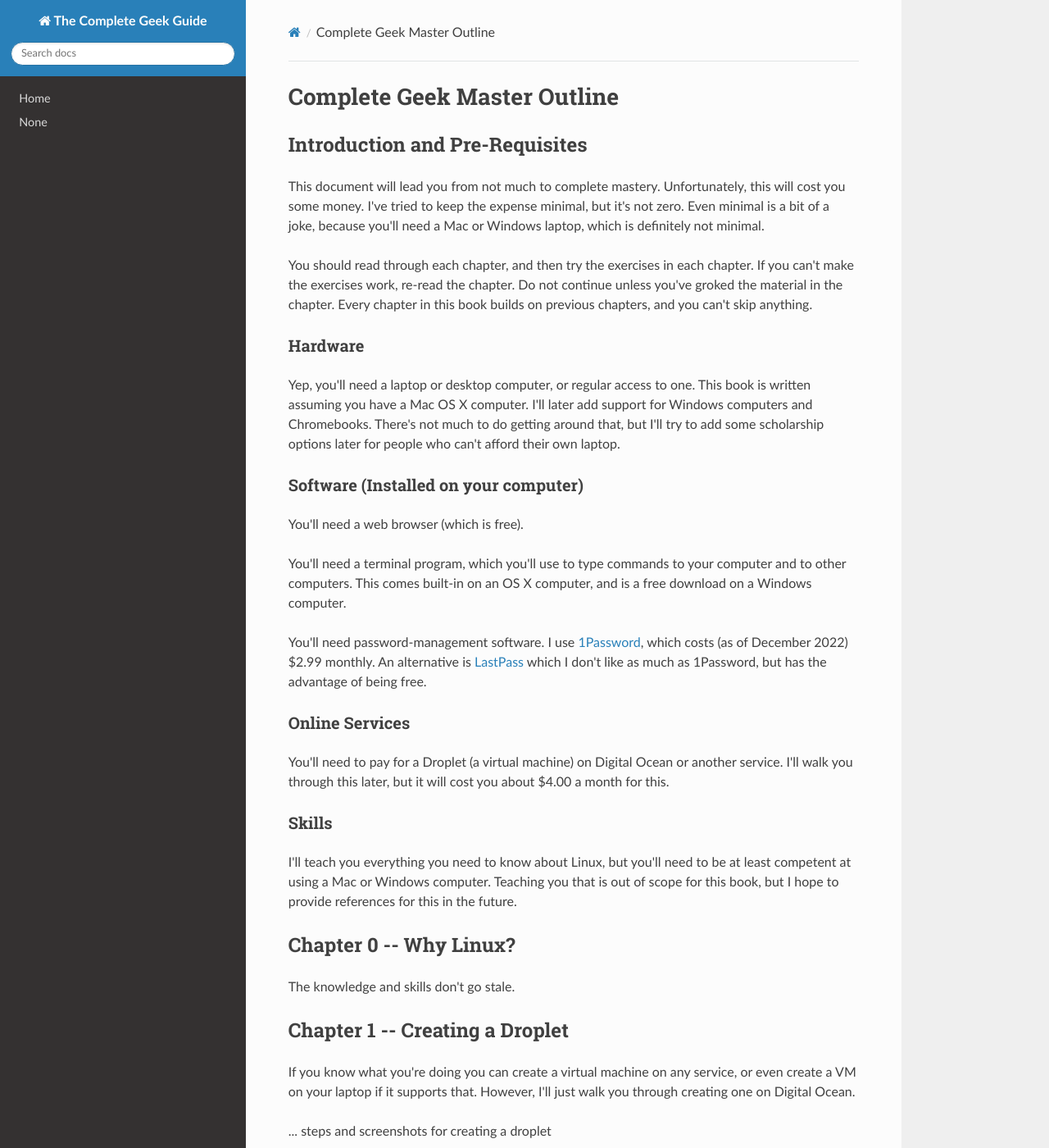
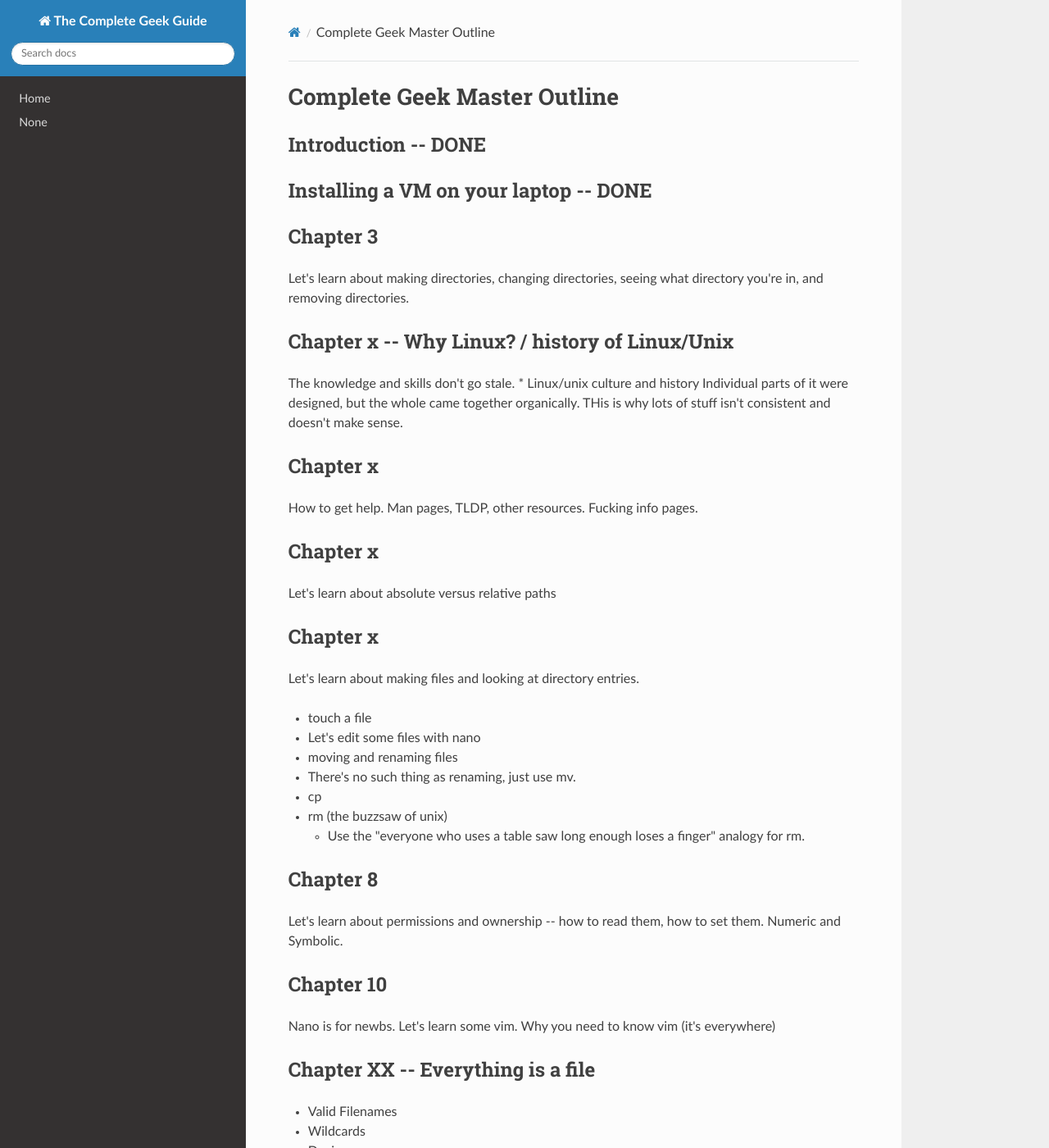
Before and after one commit to CommandLineLabs/completegeek, an MkDocs documentation site: the page built from docs/works-in-progress/master_outline.md, in a window 1280 px wide and 1400 px high. Shown: the whole window at 82% size. Built offline with MkDocs 1.6.1, drawn with Linux system fonts in a browser that asks for light colours; nearby versions of some CDN libraries; some of the changed text lies outside the part shown.

Commit message:
Organizing master outline some more.

```diff
--- a/docs/works-in-progress/master_outline.md
+++ b/docs/works-in-progress/master_outline.md
@@ -1,82 +1,50 @@
 # Complete Geek Master Outline
 
-## Introduction and Pre-Requisites
+## Introduction -- DONE
 
-This document will lead you from not much to complete mastery. Unfortunately, this will cost you some money. I've tried to keep the expense minimal, but it's not zero. Even minimal is a bit of a joke, because you'll need a Mac or Windows laptop, which is definitely not minimal.
-
-You should read through each chapter, and then try the exercises in each chapter. If you can't make the exercises work, re-read the chapter. Do not continue unless you've groked the material in the chapter. Every chapter in this book builds on previous chapters, and you can't skip anything.
-
-### Hardware
-
-Yep, you'll need a laptop or desktop computer, or regular access to one. This book is written assuming you have a Mac OS X computer. I'll later add support for Windows computers and Chromebooks. There's not much to do getting around that, but I'll try to add some scholarship options later for people who can't afford their own laptop.
-
-### Software (Installed on your computer)
-
-You'll need a web browser (which is free).
-
-You'll need a terminal program, which you'll use to type commands to your computer and to other computers. This comes built-in on an OS X computer, and is a free download on a Windows computer.
-
-You'll need password-management software. I use [1Password](https://1password.com), which costs (as of December 2022) $2.99 monthly. An alternative is [LastPass](https://www.lastpass.com) which I don't like as much as 1Password, but has the advantage of being free.
-
-### Online Services
-
-You'll need to pay for a Droplet (a virtual machine) on Digital Ocean or another service. I'll walk you through this later, but it will cost you about $4.00 a month for this.
-
-### Skills
-
-I'll teach you everything you need to know about Linux, but you'll need to be at least competent at using a Mac or Windows computer. Teaching you that is out of scope for this book, but I hope to provide references for this in the future.
-
-## Chapter 0 -- Why Linux?
-
-The knowledge and skills don't go stale.
-
-## Chapter 1 -- Creating a Droplet
-
-If you know what you're doing you can create a virtual machine on any service, or even create a VM on your laptop if it supports that. However, I'll just walk you through creating one on Digital Ocean.
-
-... steps and screenshots for creating a droplet
-
-... including the basics of strong passwords and why you should have strong passwords
-
-## Chapter 2
-
-Opening the terminal and SSHing to your droplet
+## Installing a VM on  your laptop -- DONE
 
 ## Chapter 3
 
 Let's learn about making directories, changing directories, seeing what directory you're in, and removing directories.
 
-## Chapter 4
+## Chapter x -- Why Linux? / history of Linux/Unix
+
+The knowledge and skills don't go stale.
+* Linux/unix culture and history
+Individual parts of it were designed, but the whole came together organically. THis is why lots of stuff isn't consistent and doesn't make sense.
+
+## Chapter x
+
+How to get help. Man pages, TLDP, other resources. Fucking info pages.
+
+## Chapter x
+
+Let's learn about absolute versus relative paths
+
+## Chapter x
 
 Let's learn about making files and looking at directory entries.
 
-## Chapter 5
+* touch a file
+* Let's edit some files with nano
+* moving and renaming files
+* There's no such thing as renaming, just use mv.
+* cp
+* rm (the buzzsaw of unix)
+    * Use the "everyone who uses a table saw long enough loses a finger" analogy for rm.
 
-Let's learn about absolute versus relative paths
 
-## Chapter 6
-
-Let's edit some files with nano
-
-## Chapter 7
-
-Let's digress a bit into the history of Linux and Unix as a multi-user operating system.
 
 ## Chapter 8
 
 Let's learn about permissions and ownership -- how to read them, how to set them. Numeric and Symbolic.
 
-## Chapter 9
-
-Now that you know about directories, files, and permissions, let's set up SSH Key login instead of password login.
-
 ## Chapter 10
 
 Nano is for newbs. Let's learn some vim.
+Why you need to know vim (it's everywhere)
 
-## Chapter 11
-
-How to get help. Man pages, TLDP, other resources. Fucking info pages.
 
 ## Chapter XX -- Everything is a file
 
@@ -93,9 +61,7 @@ How to get help. Man pages, TLDP, other resources. Fucking info pages.
 
 ## Hard links and soft links
 
-## Unix grew, it wasn't designed
 
-Individual parts of it were designed, but the whole came together organically. THis is why lots of stuff isn't consistent and doesn't make sense.
 
 ## Processes
 
@@ -111,6 +77,60 @@ cat
 >>
 Herefiles
 STDIN, STDOUT, STDERR
+
+## Putting processes together in complex pipelines
+
+cat $FOOFILE | sort | uniq | wc -l
+etc.
+
+## The find program and how awesome it is
+
+## Sed and AWK
+
+## One-liners you should remember or keep in a text file so you can cut and paste easily
+
+* Remove empty directories under the current directory
+* Infinite loops
+
+
+
+## simple Bash Scriping
+
+* Shebang line
+* Making scripts executable
+* if then else statements
+* Exit statements and return codes
+
+## Advanced bash scripting
+
+Prompting for input
+
+
+
+
+## Dotfiles
+
+
+## Different Shells -- bash vs sh vs zsh, etc.
+
+
+## Chapter x -- Creating a Droplet
+
+If you know what you're doing you can create a virtual machine on any service, or even create a VM on your laptop if it supports that. However, I'll just walk you through creating one on Digital Ocean.
+
+... steps and screenshots for creating a droplet
+
+... including the basics of strong passwords and why you should have strong passwords
+
+## Chapter x
+
+Opening the terminal and SSHing to your droplet
+Now that you know about directories, files, and permissions, let's set up SSH Key login instead of password login.
+
+
+
+
+
 
 ## Technical Skills Future Outline
 
```
